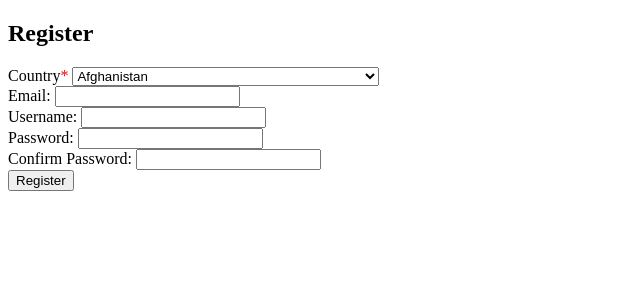
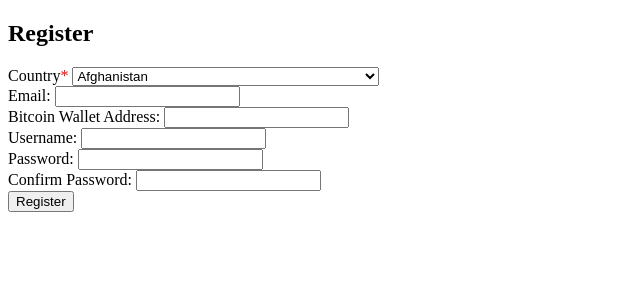
Before and after one commit to rlmsinclair/VoteForProduct, a Python web app: template templates/register.html in a window 1280 px wide. Shown: the top 300 px of the page, without its empty margins (0-640 px from the left). Run offline with Jinja, Linux system fonts and the light colour scheme; the template is opened without the code that fills it, so the values that code supplies are empty, except form fields; tables that the repository leaves empty hold one stand-in row (values such as "Sample post"); form fields are guessed from the names that the template uses.

Commit message:
Add files via upload

```diff
--- a/templates/register.html
+++ b/templates/register.html
@@ -278,6 +278,17 @@
           </ul>
         {% endif %}
         <br>
+        <label for="wallet_address">Bitcoin Wallet Address:</label>
+        {{ form.wallet_address }}
+        {% if form.wallet_address.errors %}
+          <ul class="errors">
+            {% for error in form.wallet_address.errors %}
+              <li>{{ error }}</li>
+            {% endfor %}
+          </ul>
+        {% endif %}
+        <br>
+
         <label for="username">Username:</label>
         {{ form.username }}
         {% if form.username.errors %}
```
